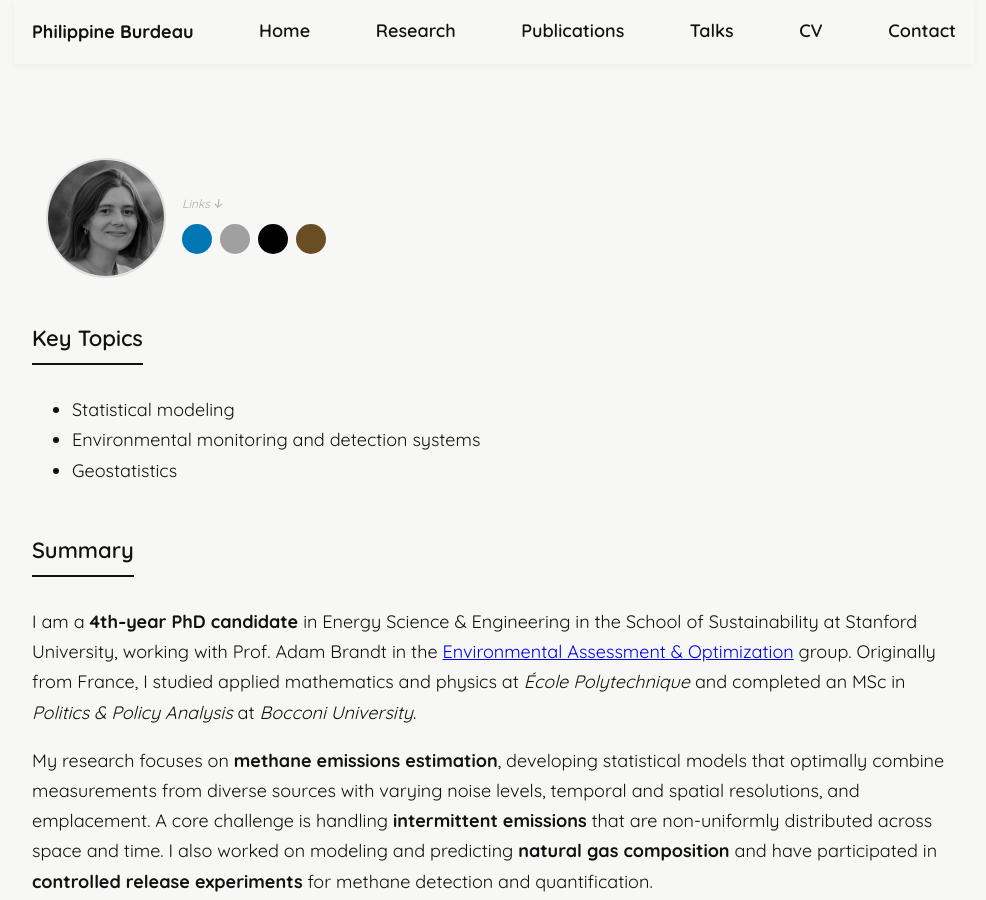
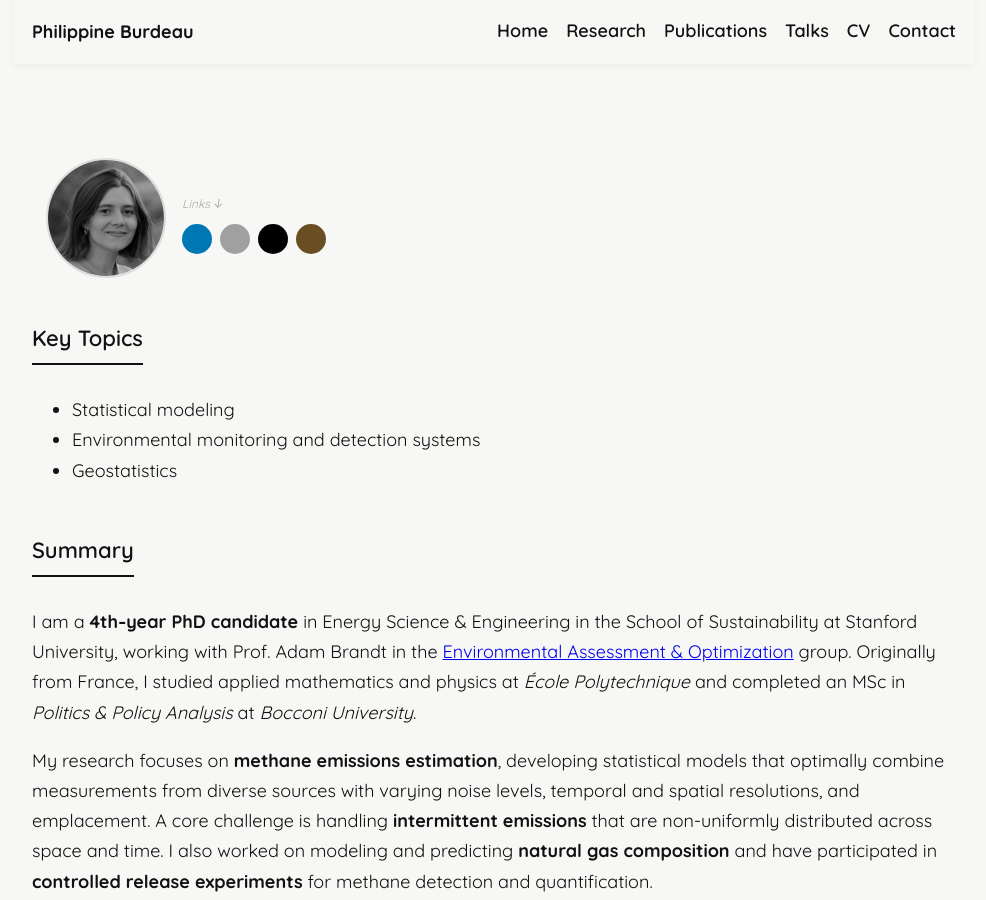
Before and after one commit to pburdeau/pburdeau.github.io, a Jekyll site: the page built from index.md, in a window 1280 px wide and 900 px high. Shown: the whole window, without its empty margins (146-1132 px from the left). Built offline with Jekyll 4.4.1, drawn with Linux system fonts in a browser that asks for light colours.

Commit message:
Wrap navigation links in a div for styling

```diff
--- a/_layouts/default.html
+++ b/_layouts/default.html
@@ -16,12 +16,14 @@
       <div class="hero-inner">
         <nav class="site-nav">
           <div class="header-name">Philippine Burdeau</div>
+          <div class="nav-links">
             <a href="/">Home</a>
             <a href="/research/">Research</a>
             <a href="/publications/">Publications</a>
             <a href="/talks/">Talks</a>
             <a href="/cv/">CV</a>
             <a href="/contact/">Contact</a>
+          </div>
         </nav>
       </div>
     </header>
```
Lines whose indentation alone changed are shown as unchanged.
